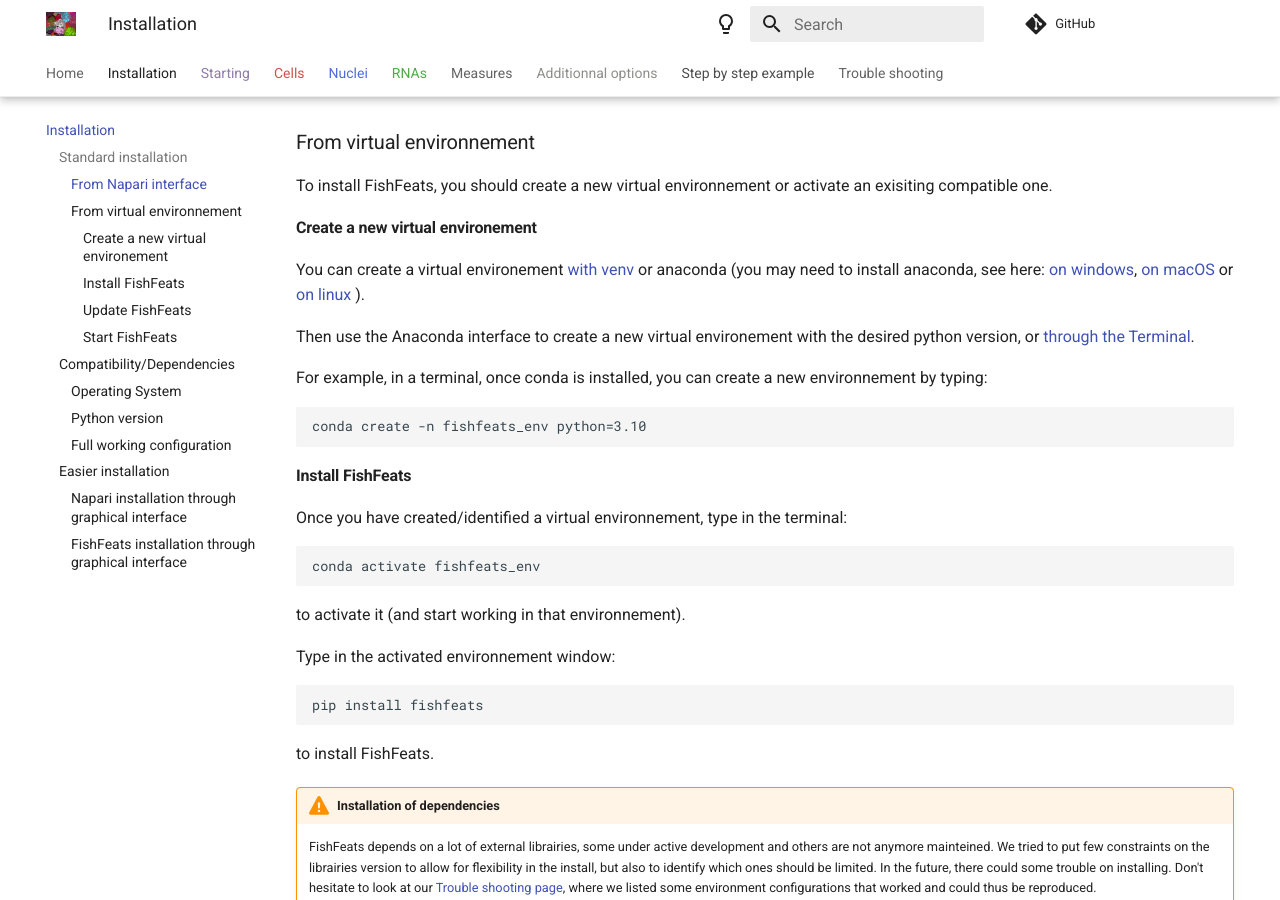
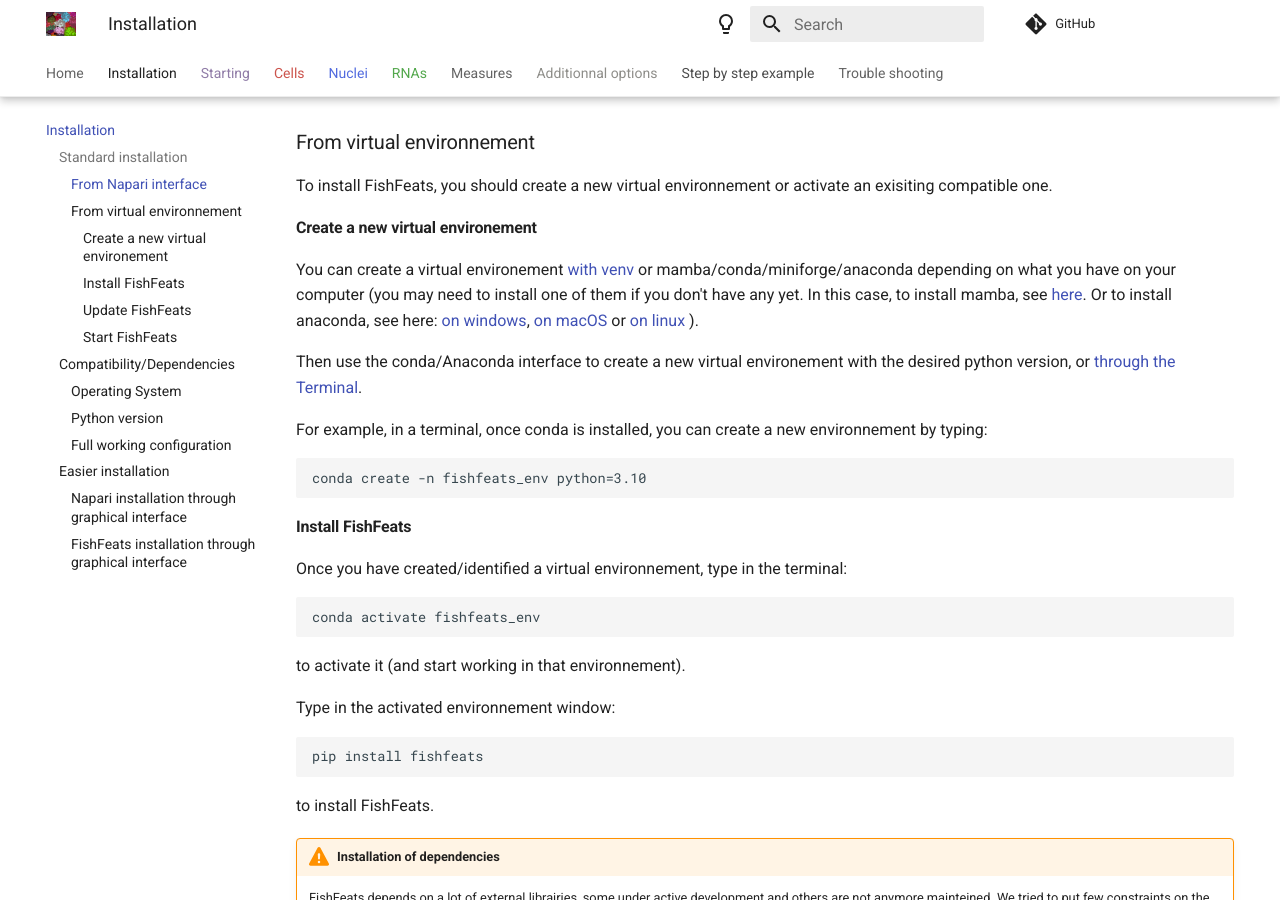
Before and after one commit to gletort/FishFeats, an MkDocs documentation site: the page built from docs/Installation.md, in a window 1280 px wide and 900 px high, scrolled down 491 px. Built offline with MkDocs 1.6.1 and Material for MkDocs 9.7.7, drawn with Linux system fonts in a browser that asks for light colours; comment, search, counter and statistics services are not loaded.

Commit message:
doc installation more about conda install

````diff
--- a/docs/Installation.md
+++ b/docs/Installation.md
@@ -14,9 +14,9 @@
 To install FishFeats, you should create a new virtual environnement or activate an exisiting compatible one.
 
 #### Create a new virtual environement
- You can create a virtual environement [with venv](https://www.geeksforgeeks.org/create-virtual-environment-using-venv-python/) or anaconda (you may need to install anaconda, see here: [on windows](https://www.geeksforgeeks.org/how-to-install-anaconda-on-windows/), [on macOS](https://www.geeksforgeeks.org/installation-guide/how-to-install-anaconda-on-macos/?ref=ml_lbp) or [on linux](https://www.geeksforgeeks.org/how-to-install-anaconda-on-linux/) ).
+ You can create a virtual environement [with venv](https://www.geeksforgeeks.org/create-virtual-environment-using-venv-python/) or mamba/conda/miniforge/anaconda depending on what you have on your computer (you may need to install one of them if you don't have any yet. In this case, to install mamba, see [here](https://informatics.fas.harvard.edu/resources/tutorials/installing-command-line-software-conda-mamba/). Or to install anaconda, see here: [on windows](https://www.geeksforgeeks.org/how-to-install-anaconda-on-windows/), [on macOS](https://www.geeksforgeeks.org/installation-guide/how-to-install-anaconda-on-macos/?ref=ml_lbp) or [on linux](https://www.geeksforgeeks.org/how-to-install-anaconda-on-linux/) ).
 
-Then use the Anaconda interface to create a new virtual environement with the desired python version, or [through the Terminal](https://www.geeksforgeeks.org/set-up-virtual-environment-for-python-using-anaconda/).
+Then use the conda/Anaconda interface to create a new virtual environement with the desired python version, or [through the Terminal](https://www.geeksforgeeks.org/set-up-virtual-environment-for-python-using-anaconda/).
 
 For example, in a terminal, once conda is installed, you can create a new environnement by typing:
 ```
````
